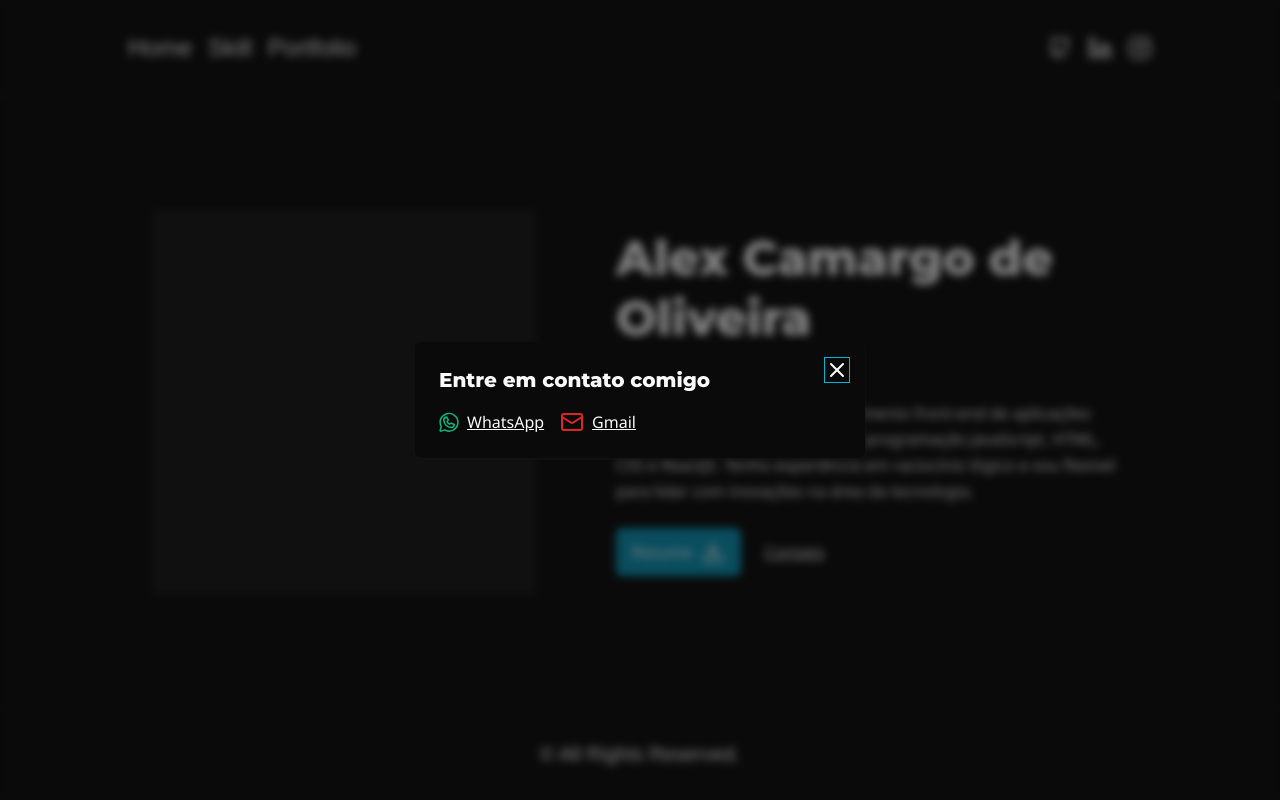
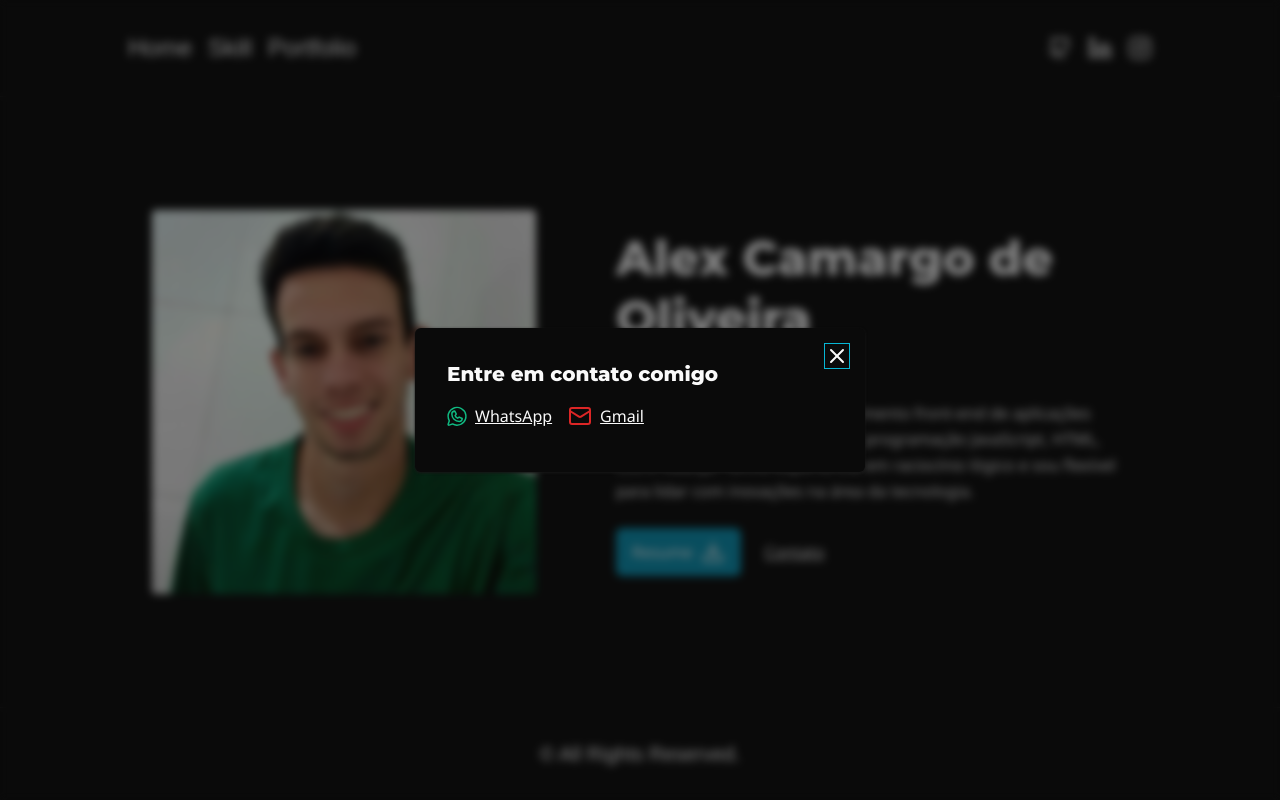
Before and after one commit to Alexxcamargo1000/portfolio-web, a Next.js app: page / in a window 1280 px wide. Both pictures are taken after a click on the button "Contato". Built offline with nearby package versions, Linux system fonts and the light colour scheme; a web font is replaced by a local one; what tailwindcss-animated would draw is missing.

Commit message:
feat: add my image

```diff
--- a/next.config.js
+++ b/next.config.js
@@ -1,4 +1,8 @@
 /** @type {import('next').NextConfig} */
-const nextConfig = {}
+const nextConfig = {
+  images: {
+    domains: ['github.com'],
+  },
+}
 
 module.exports = nextConfig
--- a/src/app/page.tsx
+++ b/src/app/page.tsx
@@ -1,5 +1,6 @@
 import { ButtonDownload } from '@/components/ButtonDownload'
 import { ContactDialog } from '@/components/ContactDialog'
+import Image from 'next/image'
 
 export default function Home() {
   return (
@@ -8,7 +9,16 @@ export default function Home() {
         <h1 className=" md:sr-only animate-fade-left font-montserrat text-xl">
           Alex Camargo de Oliveira
         </h1>
-        <div className="w-96 h-96 animate-fade-left bg-neutral-900" />
+        <div className="w-96 h-96 animate-fade-left">
+          <Image
+            src="/eu/alex-camargo.png"
+            alt="Imagem Alex Camargo"
+            width={384}
+            height={384}
+            quality={100}
+            className="rounded "
+          />
+        </div>
       </div>
 
       <div className="max-w-lg space-y-6">
--- a/src/components/ContactDialog.tsx
+++ b/src/components/ContactDialog.tsx
@@ -1,7 +1,7 @@
 'use client'
 import * as Dialog from '@radix-ui/react-dialog'
 import { Mail, X } from 'lucide-react'
-import { WhatsApp } from './Whatsapp'
+import { WhatsApp } from './WhatsApp'
 import Link from 'next/link'
 
 export interface ContactDialogProps {}
@@ -14,7 +14,7 @@ export function ContactDialog(props: ContactDialogProps) {
       </Dialog.Trigger>
       <Dialog.Portal>
         <Dialog.Overlay className="bg-neutral-950/50 backdrop-blur-sm data-[state=open]:animate-overlayShow fixed inset-0" />
-        <Dialog.Content className="data-[state=open]:animate-contentShow fixed top-[50%] left-[50%]  max-h-[85vh] w-[90vw] max-w-[450px] translate-x-[-50%] translate-y-[-50%] rounded-md text-neutral-50  bg-neutral-950 p-6 shadow shadow-neutral-900 focus:outline-none">
+        <Dialog.Content className="data-[state=open]:animate-contentShow fixed top-[50%] left-[50%] h-36  max-h-[85vh] w-[90vw] max-w-[450px] translate-x-[-50%] translate-y-[-50%] rounded-md text-neutral-50  bg-neutral-950 p-8 shadow shadow-neutral-900 focus:outline-none">
           <Dialog.Title className="text-xl font-medium font-montserrat">
             Entre em contato comigo
           </Dialog.Title>
```
Also changed, not shown: public/eu/alex-camargo.png (added).
